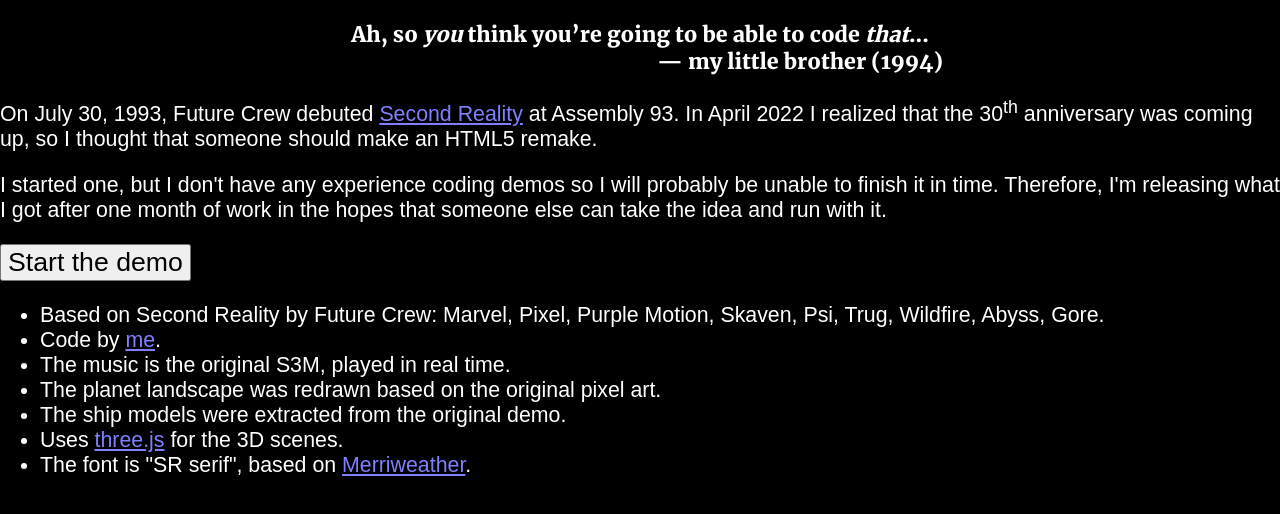
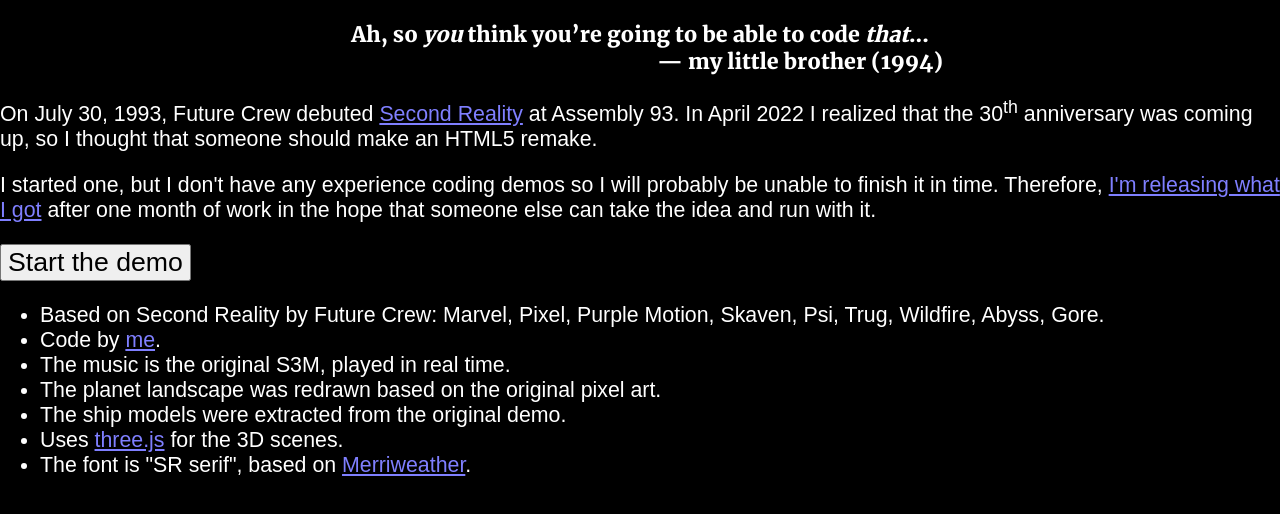
Before and after one commit to jtarrio/spite, a website with bundled scripts: page index.html in a window 1280 px wide. Built offline with nearby package versions, Linux system fonts and the light colour scheme.

Commit message:
Add a reference to the source code repo

```diff
--- a/index.html
+++ b/index.html
@@ -101,9 +101,10 @@
       HTML5 remake.
     </p>
     <p>I started one, but I don't have any experience coding demos so I will
-      probably be unable to finish it in time. Therefore, I'm releasing what I
-      got after one month of work in the hopes that someone else can take the
-      idea and run with it.
+      probably be unable to finish it in time. Therefore,
+      <a href="https://github.com/jtarrio/spite">I'm releasing what I got</a>
+      after one month of work in the hope that someone else can take the idea
+      and run with it.
     </p>
     <input id="startButton" type="button" value="Start the demo">
     <ul>
```
